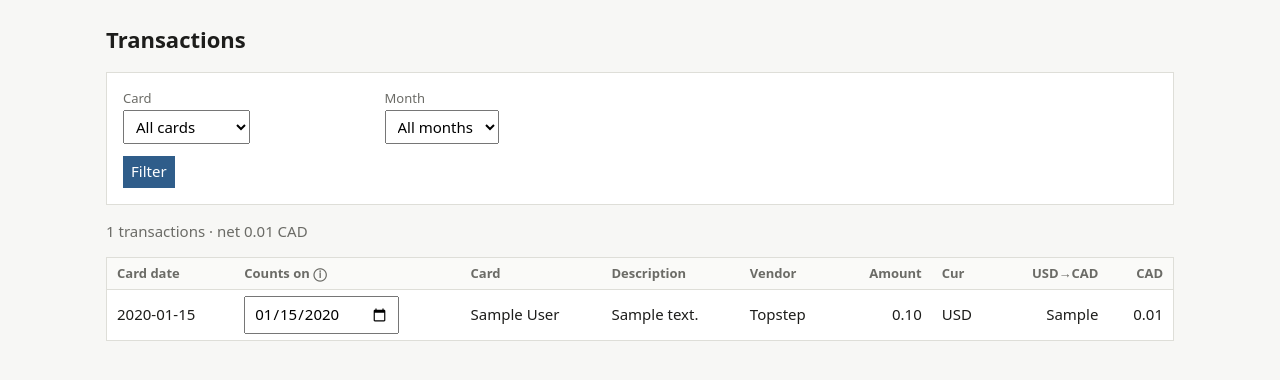
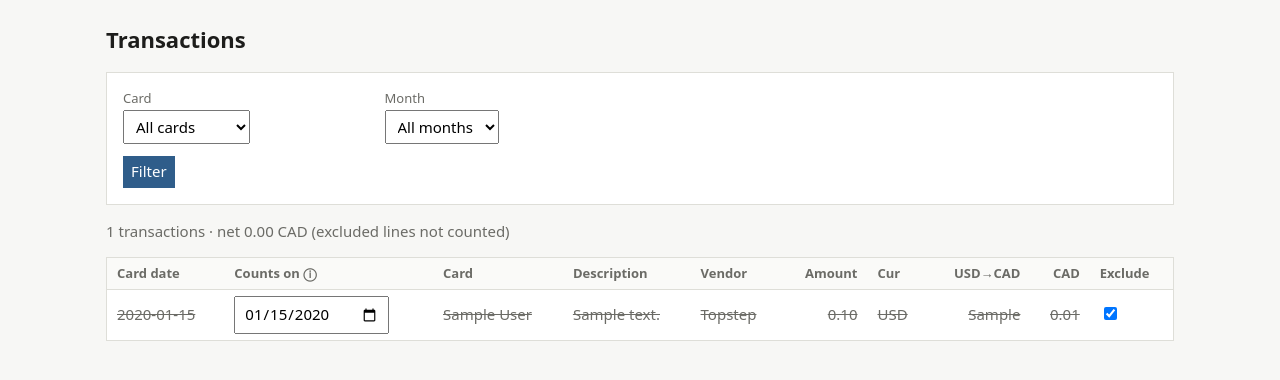
Before and after one commit to mcwnq/expense-tracking, a FastAPI app: page /transactions in a window 1280 px wide. Shown: the part 48-428 px from the top of the page. Run offline with FastAPI, Linux system fonts and the light colour scheme; tables that the repository leaves empty hold one stand-in row (values such as "Sample post").

Commit message:
Exclude individual transactions from business totals
Co-Authored-By: Claude Opus 5.5 (1M context) <noreply@anthropic.com>
Claude-Session: https://claude.ai/code/session_01MWjpfGWGN5uyBA1LvcexTr

```diff
--- a/app/db.py
+++ b/app/db.py
@@ -106,4 +106,8 @@ def _migrate(conn: sqlite3.Connection) -> None:
         conn.execute("ALTER TABLE transactions ADD COLUMN tax_date TEXT")
         conn.execute("UPDATE transactions SET tax_date = txn_date")
         conn.execute("PRAGMA user_version = 2")
+    if version < 3:
+        # Per-line exclusion, e.g. a personal purchase from a vendor you also buy business items from.
+        conn.execute("ALTER TABLE transactions ADD COLUMN excluded INTEGER NOT NULL DEFAULT 0")
+        conn.execute("PRAGMA user_version = 3")
     conn.commit()
--- a/app/main.py
+++ b/app/main.py
@@ -181,7 +181,7 @@ def create_app(
                 "SELECT DISTINCT substr(tax_date, 1, 7) FROM transactions ORDER BY 1 DESC"
             )
         ]
-        total_cad = sum(r["cad_cents"] or 0 for r in rows)
+        total_cad = sum(r["cad_cents"] or 0 for r in rows if not r["excluded"])
         return render(
             request,
             "transactions.html",
@@ -281,6 +281,11 @@ def create_app(
         fx.fill_missing_cad(conn, fetcher)
         return RedirectResponse(back, status_code=303)
 
+    @app.post("/transactions/{txn_id}/exclude")
+    def exclude(txn_id: int, excluded: int = Form(0), back: str = Form("/transactions")):
+        vendors.set_excluded(conn, txn_id, bool(excluded))
+        return RedirectResponse(back, status_code=303)
+
     @app.post("/assign")
     def assign(
         pattern: str = Form(...),
--- a/app/static/style.css
+++ b/app/static/style.css
@@ -39,3 +39,5 @@ tfoot td, tfoot th { border-top:2px solid var(--fg); font-weight:600; }
 .toolbar { display:flex; flex-wrap:wrap; gap:12px; align-items:flex-end; justify-content:space-between; margin-bottom:12px; }
 .segmented a { display:inline-block; padding:6px 12px; border:1px solid var(--line); background:#fff; color:var(--fg); text-decoration:none; }
 .segmented a.on { background:var(--fg); color:#fff; border-color:var(--fg); }
+tr.excluded td { color:var(--muted); text-decoration:line-through; }
+tr.excluded td:last-child { text-decoration:none; }
--- a/app/templates/summary.html
+++ b/app/templates/summary.html
@@ -85,7 +85,7 @@
 
 {% if unassigned %}
 <h2 id="unassigned">Transactions that need a vendor</h2>
-<p class="muted">Pick a vendor, create one, or mark it personal. This saves a rule (the text to match), so future imports are assigned automatically.</p>
+<p class="muted">Pick or create a vendor; this saves a rule (the text to match) so future imports are assigned automatically. If a line isn't a business expense, exclude just that line. To exclude a whole merchant, give it the category "Personal (exclude)".</p>
 <table>
   <tr><th>Date</th><th>Card</th><th>Description</th><th class="num">CAD</th><th>Assign</th></tr>
   {% for t in unassigned %}
@@ -103,6 +103,10 @@
           <select name="category" aria-label="Category">{% for c in categories %}<option {% if c == "Other business" %}selected{% endif %}>{{ c }}</option>{% endfor %}</select></span>
         <button>Save</button>
       </form>
+      <form class="inline" method="post" action="/transactions/{{ t.id }}/exclude">
+        <input type="hidden" name="excluded" value="1"><input type="hidden" name="back" value="/summary?year={{ s.year }}#unassigned">
+        <button class="link" title="Leave just this line out of business expenses">Exclude this line</button>
+      </form>
     </td>
   </tr>
   {% endfor %}
--- a/app/templates/transactions.html
+++ b/app/templates/transactions.html
@@ -10,11 +10,11 @@
   </div>
   <button>Filter</button>
 </form>
-<p class="muted">{{ rows|length }} transactions · net {{ total_cad|money }} CAD</p>
+<p class="muted">{{ rows|length }} transactions · net {{ total_cad|money }} CAD (excluded lines not counted)</p>
 <table>
-  <tr><th>Card date</th><th>Counts on <span class="muted" title="The date used for the tax year, month and USD rate. Change it if the card date is off (e.g. UTC).">ⓘ</span></th><th>Card</th><th>Description</th><th>Vendor</th><th class="num">Amount</th><th>Cur</th><th class="num">USD→CAD</th><th class="num">CAD</th></tr>
+  <tr><th>Card date</th><th>Counts on <span class="muted" title="The date used for the tax year, month and USD rate. Change it if the card date is off (e.g. UTC).">ⓘ</span></th><th>Card</th><th>Description</th><th>Vendor</th><th class="num">Amount</th><th>Cur</th><th class="num">USD→CAD</th><th class="num">CAD</th><th>Exclude</th></tr>
   {% for t in rows %}
-  <tr>
+  <tr {% if t.excluded %}class="excluded"{% endif %}>
     <td>{{ t.txn_date }}</td>
     <td><form class="inline" method="post" action="/transactions/{{ t.id }}/tax-date">
       <input type="hidden" name="back" value="/transactions?account_id={{ account_id or '' }}&month={{ month or '' }}">
@@ -25,6 +25,11 @@
     <td class="num">{{ t.amount_cents|money }}</td><td>{{ t.currency }}</td>
     <td class="num">{{ t.fx_rate or "" }}</td>
     <td class="num {% if t.cad_cents is none %}warn{% endif %}">{{ t.cad_cents|money }}</td>
+    <td><form class="inline" method="post" action="/transactions/{{ t.id }}/exclude">
+      <input type="hidden" name="back" value="/transactions?account_id={{ account_id or '' }}&month={{ month or '' }}">
+      <input type="hidden" name="excluded" value="{{ 0 if t.excluded else 1 }}">
+      <input type="checkbox" {% if t.excluded %}checked{% endif %} onchange="this.form.submit()" aria-label="Exclude {{ t.description }} from business expenses" title="Not a business expense">
+    </form></td>
   </tr>
   {% endfor %}
 </table>
--- a/app/vendors.py
+++ b/app/vendors.py
@@ -177,7 +177,7 @@ def summary(conn: sqlite3.Connection, year: int, only: str | None = None) -> Sum
         "SELECT v.id, v.name, v.category, v.recurrence, CAST(substr(t.tax_date, 6, 2) AS INTEGER) AS m, "
         "SUM(t.cad_cents) AS cents, SUM(CASE WHEN t.amount_cents > 0 THEN 1 ELSE 0 END) AS charges "
         "FROM transactions t JOIN vendors v ON v.id = t.vendor_id "
-        "WHERE substr(t.tax_date, 1, 4) = ? AND t.cad_cents IS NOT NULL "
+        "WHERE substr(t.tax_date, 1, 4) = ? AND t.cad_cents IS NOT NULL AND NOT t.excluded "
         "GROUP BY v.id, m",
         (str(year),),
     ).fetchall()
@@ -213,7 +213,7 @@ def summary(conn: sqlite3.Connection, year: int, only: str | None = None) -> Sum
 def unassigned(conn: sqlite3.Connection, year: int) -> list[sqlite3.Row]:
     return conn.execute(
         "SELECT t.*, a.name AS account FROM transactions t JOIN accounts a ON a.id = t.account_id "
-        "WHERE t.vendor_id IS NULL AND substr(t.tax_date, 1, 4) = ? ORDER BY t.tax_date",
+        "WHERE t.vendor_id IS NULL AND NOT t.excluded AND substr(t.tax_date, 1, 4) = ? ORDER BY t.tax_date",
         (str(year),),
     ).fetchall()
 
@@ -229,9 +229,15 @@ def year_end_check(conn: sqlite3.Connection, year: int) -> list[sqlite3.Row]:
     return conn.execute(
         "SELECT t.*, a.name AS account, v.name AS vendor FROM transactions t "
         "JOIN accounts a ON a.id = t.account_id LEFT JOIN vendors v ON v.id = t.vendor_id "
-        f"WHERE t.txn_date IN ({','.join('?' * len(days))}) AND t.amount_cents > 0 ORDER BY t.txn_date",
+        f"WHERE t.txn_date IN ({','.join('?' * len(days))}) AND t.amount_cents > 0 AND NOT t.excluded ORDER BY t.txn_date",
         days,
     ).fetchall()
+
+
+def set_excluded(conn: sqlite3.Connection, txn_id: int, excluded: bool) -> None:
+    """Leave one transaction out of business totals (or bring it back)."""
+    conn.execute("UPDATE transactions SET excluded = ? WHERE id = ?", (int(excluded), txn_id))
+    conn.commit()
 
 
 def set_tax_date(conn: sqlite3.Connection, txn_id: int, tax_date: str) -> None:
```
Also changed, not shown: tests/test_app.py (+12 -0 lines), tests/test_vendors.py (+14 -0 lines), README.md.
